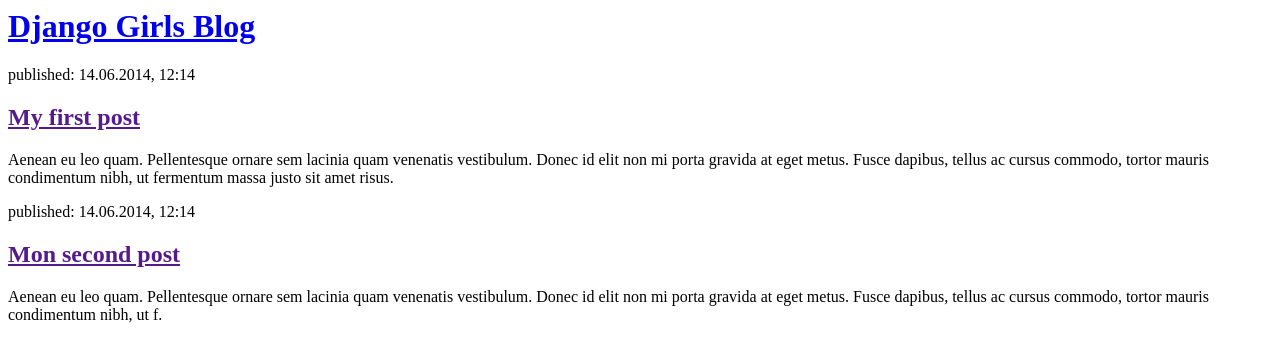
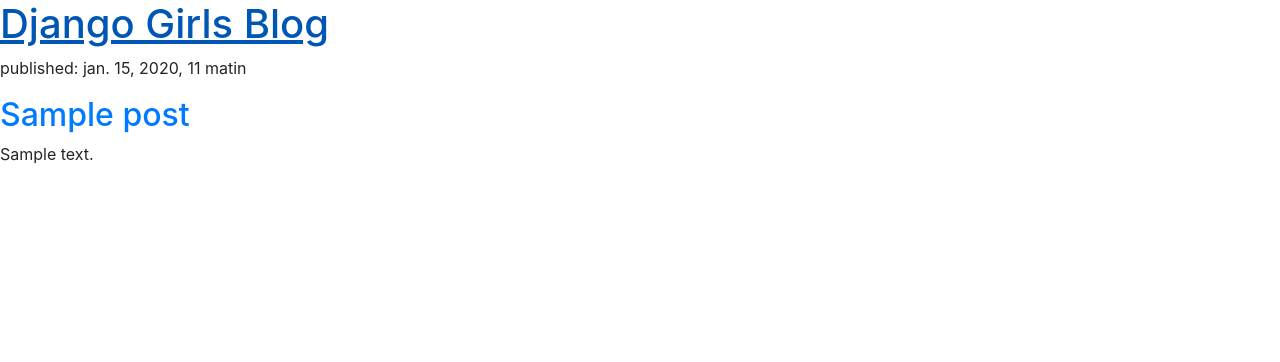
Before and after one commit to Rooarii/django_blog, a Django app: page / in a window 1280 px wide. Shown: the top 362 px of the page. Run offline with Django 3.2, Linux system fonts and the light colour scheme; tables that the repository leaves empty hold one stand-in row (values such as "Sample post"); some libraries are stand-ins or nearby versions.

Commit message:
Modified templates to display posts from database.

```diff
--- a/blog/templates/blog/post_list.html
+++ b/blog/templates/blog/post_list.html
@@ -1,6 +1,8 @@
 <html>
     <head>
         <title>Django Girls blog</title>
+        <meta name="viewport" content="width=device-width, initial-scale=1, shrink-to-fit=no">
+        <link rel="stylesheet" href="https://stackpath.bootstrapcdn.com/bootstrap/4.4.1/css/bootstrap.min.css" integrity="sha384-Vkoo8x4CGsO3+Hhxv8T/Q5PaXtkKtu6ug5TOeNV6gBiFeWPGFN9MuhOf23Q9Ifjh" crossorigin="anonymous">
     </head>
     <body>
         <div>
@@ -8,15 +10,16 @@
         </div>
 
         <div>
-            <p>published: 14.06.2014, 12:14</p>
-            <h2><a href="">My first post</a></h2>
-            <p>Aenean eu leo quam. Pellentesque ornare sem lacinia quam venenatis vestibulum. Donec id elit non mi porta gravida at eget metus. Fusce dapibus, tellus ac cursus commodo, tortor mauris condimentum nibh, ut fermentum massa justo sit amet risus.</p>
+            {% for post in posts %}
+                <div>
+                    <p>published: {{ post.published_date }}</p>
+                    <h2><a href="">{{ post.title }}</a></h2>
+                    <p>{{ post.text|linebreaksbr }}</p>
+                </div>
+            {% endfor %}
         </div>
-
-        <div>
-            <p>published: 14.06.2014, 12:14</p>
-            <h2><a href="">Mon second post</a></h2>
-            <p>Aenean eu leo quam. Pellentesque ornare sem lacinia quam venenatis vestibulum. Donec id elit non mi porta gravida at eget metus. Fusce dapibus, tellus ac cursus commodo, tortor mauris condimentum nibh, ut f.</p>
-        </div>
+        <script src="https://code.jquery.com/jquery-3.4.1.slim.min.js" integrity="sha384-J6qa4849blE2+poT4WnyKhv5vZF5SrPo0iEjwBvKU7imGFAV0wwj1yYfoRSJoZ+n" crossorigin="anonymous"></script>
+        <script src="https://cdn.jsdelivr.net/npm/popper.js@1.16.0/dist/umd/popper.min.js" integrity="sha384-Q6E9RHvbIyZFJoft+2mJbHaEWldlvI9IOYy5n3zV9zzTtmI3UksdQRVvoxMfooAo" crossorigin="anonymous"></script>
+        <script src="https://stackpath.bootstrapcdn.com/bootstrap/4.4.1/js/bootstrap.min.js" integrity="sha384-wfSDF2E50Y2D1uUdj0O3uMBJnjuUD4Ih7YwaYd1iqfktj0Uod8GCExl3Og8ifwB6" crossorigin="anonymous"></script>
     </body>
 </html>
--- a/blog/views.py
+++ b/blog/views.py
@@ -1,6 +1,14 @@
+# from django.shortcuts import render
+
+# # Create your views here.
+
+# def post_list(request):
+#     return render(request, 'blog/post_list.html', {})
+
 from django.shortcuts import render
-
-# Create your views here.
+from django.utils import timezone
+from .models import Post
 
 def post_list(request):
-    return render(request, 'blog/post_list.html', {})
+    posts = Post.objects.filter(published_date__lte=timezone.now()).order_by('published_date')
+    return render(request, 'blog/post_list.html', {'posts': posts})
```
